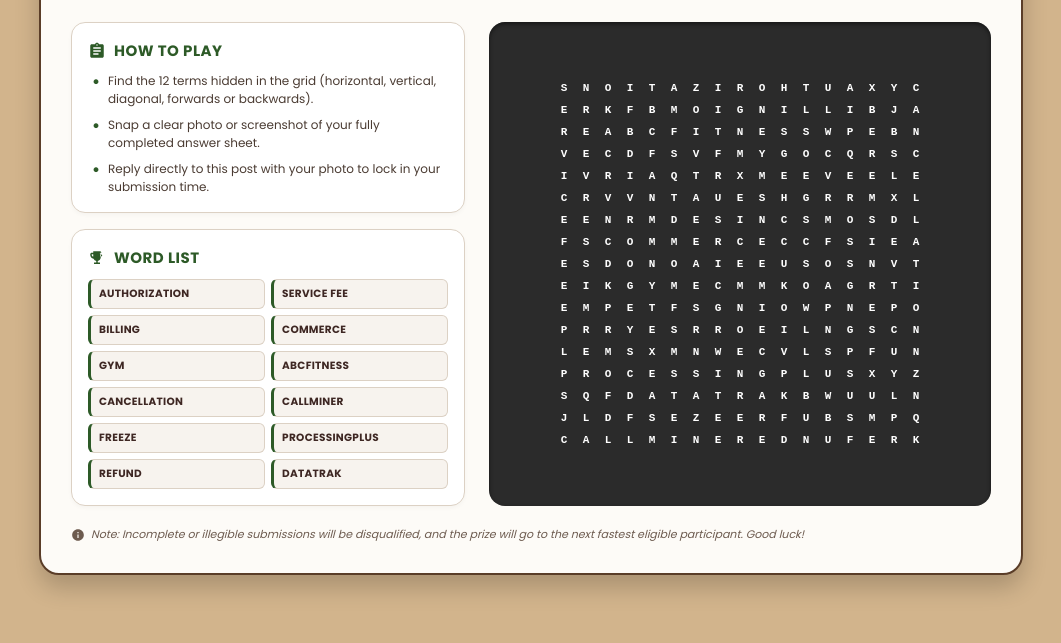
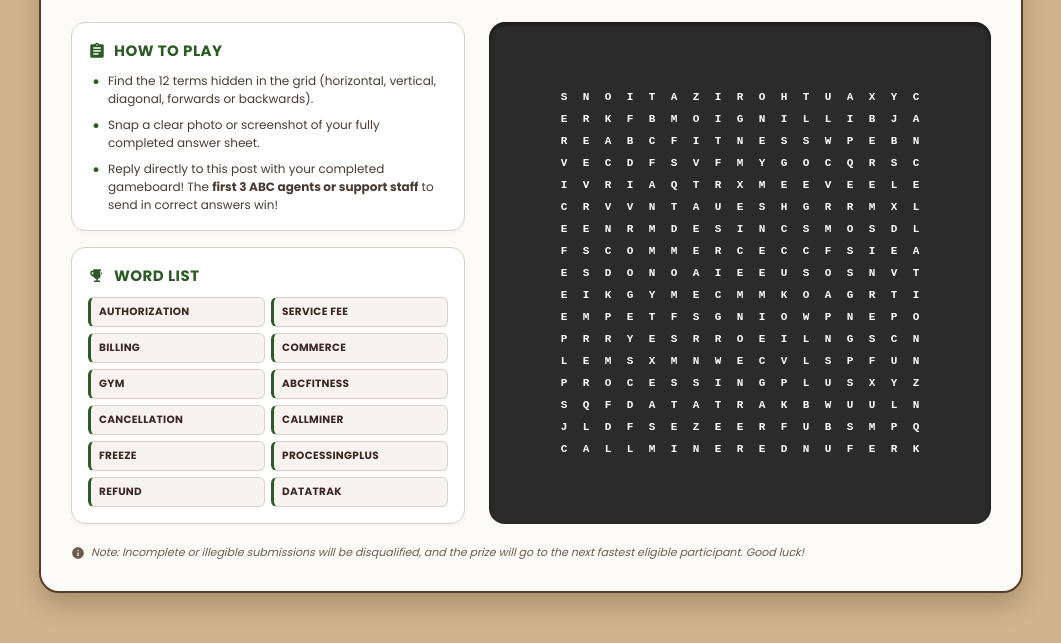
Before and after one commit to ianrye16/abcfitness-puzzle, a plain HTML site: page index.html in a window 1280 px wide. Shown: the part 157-800 px from the top of the page, without its empty margins (109-1170 px from the left). Drawn offline with Linux system fonts and the light colour scheme.

Commit message:
Update index.html

```diff
--- a/index.html
+++ b/index.html
@@ -204,7 +204,7 @@
         <ul class="instructions-list">
           <li>Find the 12 terms hidden in the grid (horizontal, vertical, diagonal, forwards or backwards).</li>
           <li>Snap a clear photo or screenshot of your fully completed answer sheet.</li>
-          <li>Reply directly to this post with your photo to lock in your submission time.</li>
+          <li>Reply directly to this post with your completed gameboard! The <strong>first 3 ABC agents or support staff</strong> to send in correct answers win!</li>
         </ul>
       </div>
 
```
